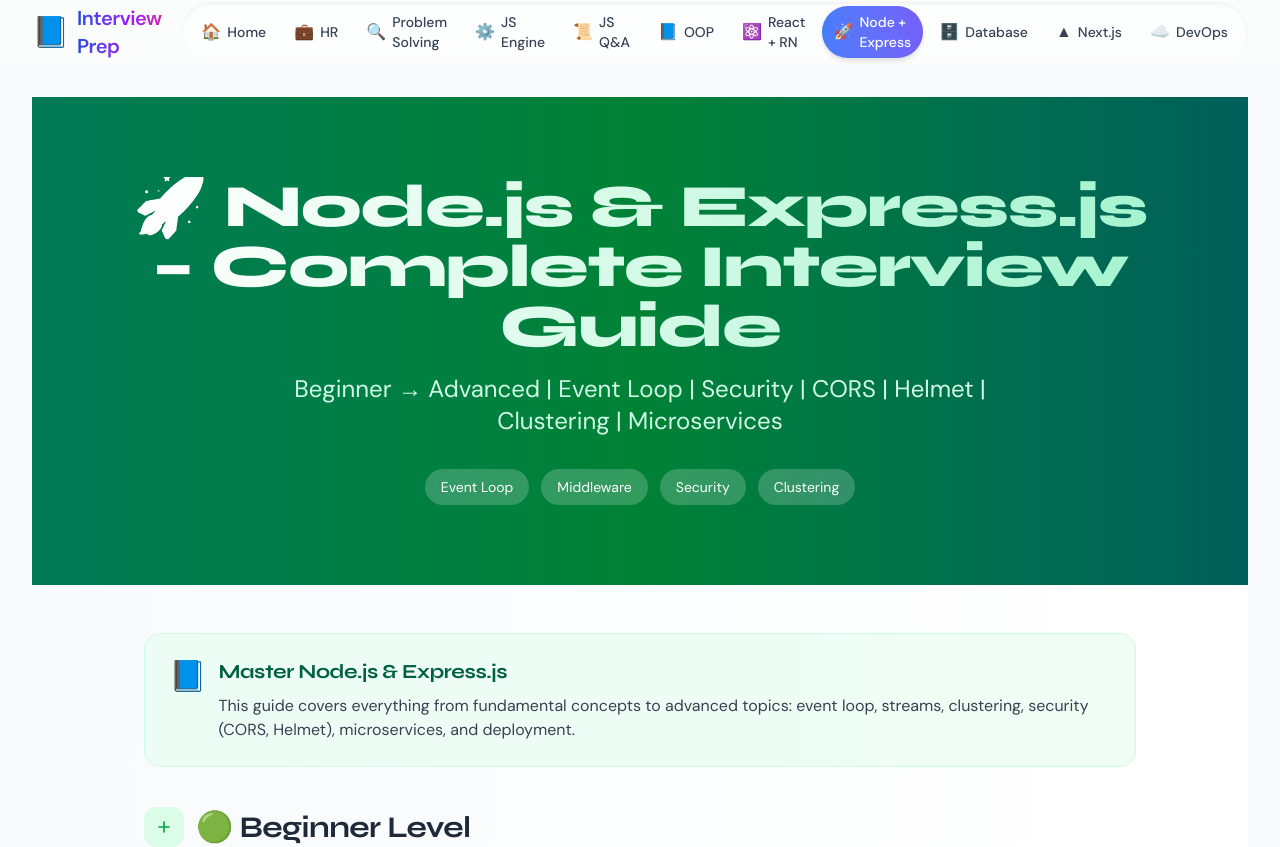
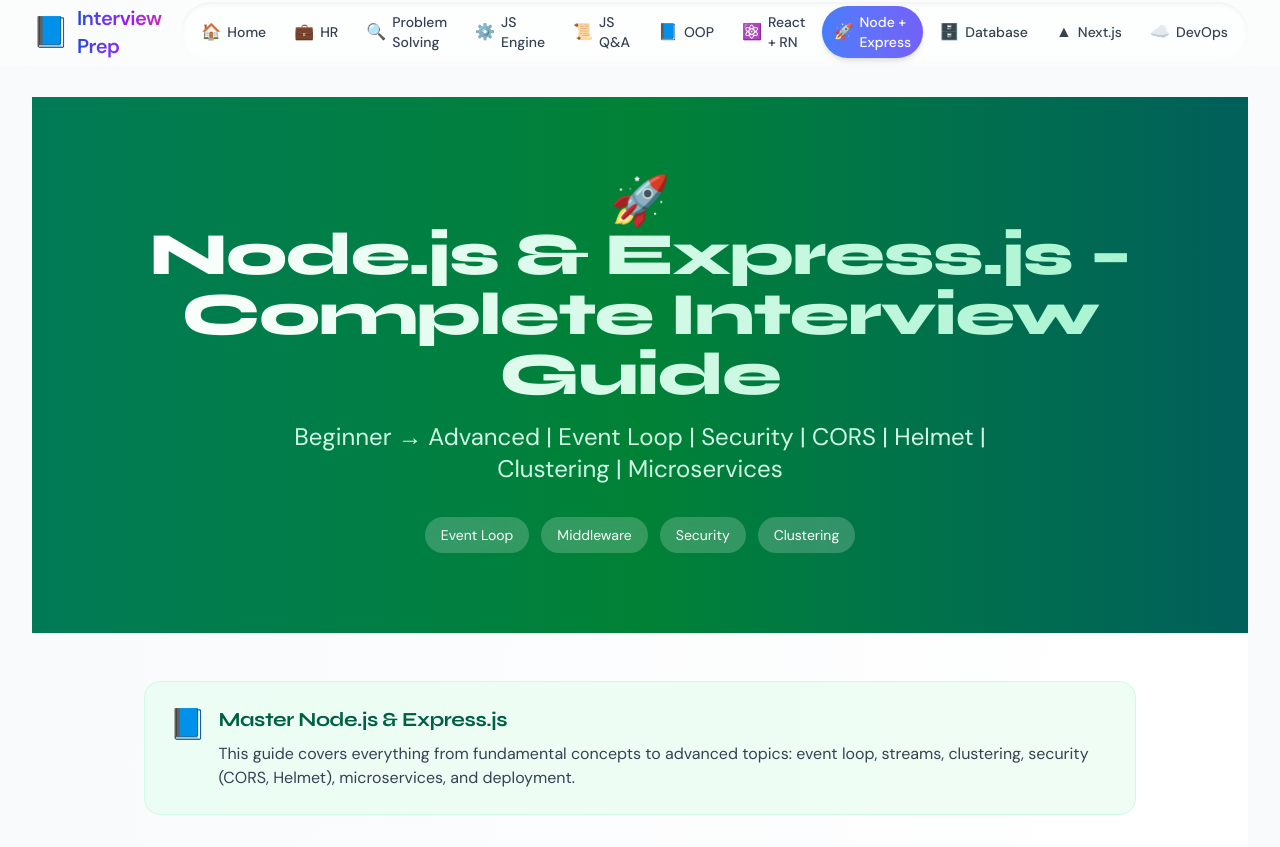
Before and after one commit to shahedzaman-web/interview_questions, a Next.js app: page /nodeExpressQuestions in a window 1280 px wide. Shown: the top 847 px of the page. Built offline with nearby package versions, Linux system fonts and the light colour scheme.

Commit message:
feat(DatabaseQuestions, NodeExpressQuestions): add emojis to section headers for enhanced visual appeal

```diff
--- a/app/databaseQuestions/page.tsx
+++ b/app/databaseQuestions/page.tsx
@@ -90,8 +90,9 @@
             {/* Hero Section - Responsive */}
             <div className="bg-gradient-to-r from-indigo-700 via-purple-700 to-pink-700 text-white py-12 md:py-20 px-4">
                 <div className="max-w-5xl mx-auto text-center">
+                     <span className="text-5xl"> 🗄️ </span>
                     <h1 className="text-4xl md:text-6xl font-extrabold mb-4 bg-clip-text text-transparent bg-gradient-to-r from-white to-indigo-200">
-                        🗄️ Database Interview Questions (NoSQL & Relational)
+                       Database Interview Questions (NoSQL & Relational)
                     </h1>
                     <p className="text-lg md:text-2xl text-indigo-100 max-w-3xl mx-auto">
                         Comprehensive guide: DBMS, PostgreSQL, MongoDB, Prisma, Mongoose, and ORM concepts
--- a/app/nodeExpressQuestions/page.tsx
+++ b/app/nodeExpressQuestions/page.tsx
@@ -159,8 +159,9 @@
       {/* Hero Section - Responsive */}
       <div className="bg-gradient-to-r from-emerald-700 via-green-700 to-teal-800 text-white py-12 md:py-20 px-4">
         <div className="max-w-5xl mx-auto text-center">
+          <span className="text-5xl"> 🚀 </span>
           <h1 className="text-3xl sm:text-4xl md:text-6xl font-extrabold mb-4 bg-clip-text text-transparent bg-gradient-to-r from-white to-emerald-200 break-words">
-            🚀 Node.js & Express.js – Complete Interview Guide
+            Node.js & Express.js – Complete Interview Guide
           </h1>
           <p className="text-base md:text-2xl text-emerald-100 max-w-3xl mx-auto">
             Beginner → Advanced | Event Loop | Security | CORS | Helmet | Clustering | Microservices
```
